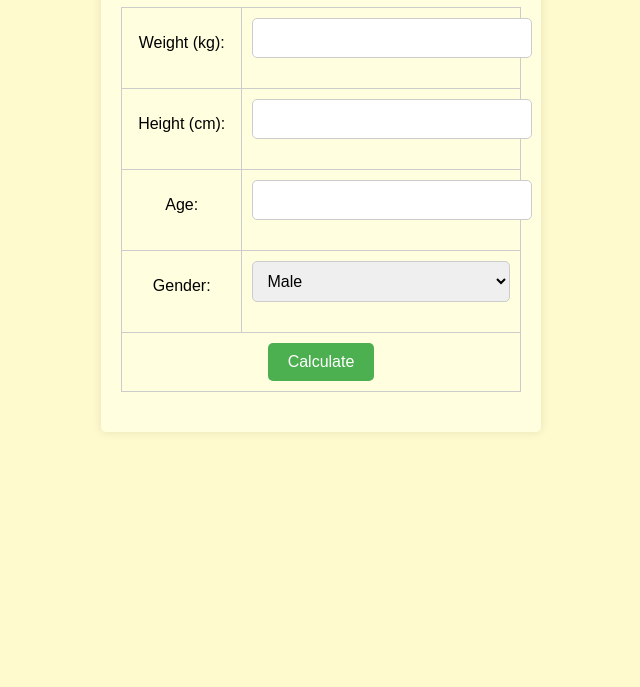
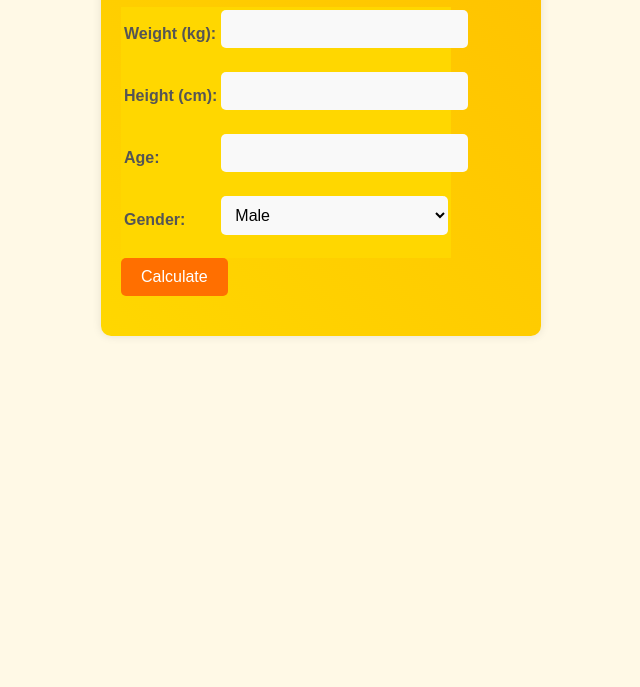
Before and after one commit to liangyu0415/liangyu0415.github.io, a plain HTML site: page 表單.html in a window 1280 px wide. Shown: the part 113-800 px from the top of the page, without its empty margins (319-959 px from the left). Drawn offline with Linux system fonts and the light colour scheme.

Commit message:
Add files via upload

```diff
--- a/表單.html
+++ b/表單.html
@@ -5,7 +5,7 @@
   <style>
     body {
       font-family: Arial, sans-serif;
-      background-color: #fffacd; /* Light Yellow */
+      background-color: #fff9e6;
       margin: 0;
       padding: 20px;
     }
@@ -17,29 +17,32 @@
     .container {
       max-width: 400px;
       margin: 0 auto;
-      background-color: #ffffe0; /* Pale Yellow */
+      background: linear-gradient(45deg, #ffd700, #ffc100);
       padding: 20px;
-      border-radius: 5px;
+      border-radius: 10px;
       box-shadow: 0 0 10px rgba(0, 0, 0, 0.1);
     }
 
     label {
       display: block;
       margin-bottom: 10px;
+      font-weight: bold;
+      color: #555;
     }
 
     input[type="number"],
     select {
       width: 100%;
       padding: 10px;
-      border: 1px solid #ccc;
+      border: none;
       border-radius: 5px;
       font-size: 16px;
       margin-bottom: 20px;
+      background-color: #f9f9f9;
     }
 
     button {
-      background-color: #4CAF50;
+      background-color: #ff6f00;
       color: #ffffff;
       padding: 10px 20px;
       border: none;
@@ -50,35 +53,23 @@
     }
 
     button:hover {
-      background-color: #45a049;
+      background-color: #ff8124;
     }
 
     #result {
       text-align: center;
       font-size: 20px;
       margin-top: 20px;
-    }
-
-    table {
-      width: 100%;
-      border-collapse: collapse;
-    }
-
-    th, td {
-      padding: 10px;
-      border: 1px solid #ccc;
-      text-align: center;
+      color: #ff6f00;
     }
   </style>
   <script>
     function calculateBMR() {
-      // Get input values
       var weight = parseFloat(document.getElementById("weight").value);
       var height = parseFloat(document.getElementById("height").value);
       var age = parseInt(document.getElementById("age").value);
       var gender = document.getElementById("gender").value;
 
-      // Calculate BMR
       var bmr;
       if (gender === "male") {
         bmr = 10 * weight + 6.25 * height - 5 * age + 5;
@@ -86,15 +77,13 @@
         bmr = 10 * weight + 6.25 * height - 5 * age - 161;
       }
 
-      // Display result
+      console.log("Weight:", weight);
+      console.log("Height:", height);
+      console.log("Age:", age);
+      console.log("Gender:", gender);
+      console.log("BMR:", bmr);
+
       document.getElementById("result").innerHTML = "Your BMR is: " + bmr.toFixed(2);
-
-      // Output result to console
-      console.log("Weight (kg): " + weight);
-      console.log("Height (cm): " + height);
-      console.log("Age: " + age);
-      console.log("Gender: " + gender);
-      console.log("BMR: " + bmr.toFixed(2));
     }
   </script>
 </head>
@@ -102,36 +91,31 @@
   <div class="container">
     <h1>BMR Calculator</h1>
     <form>
-      <table>
+      <table style="background-color: #ffd700;">
         <tr>
           <td><label for="weight">Weight (kg):</label></td>
-          <td><input type="number" id="weight" required></td>
+          <td><input type="number" id="weight" required style="border: none;"></td>
         </tr>
         <tr>
           <td><label for="height">Height (cm):</label></td>
-  <td><input type="number" id="height" required></td>
+          <td><input type="number" id="height" required style="border: none;"></td>
         </tr>
         <tr>
           <td><label for="age">Age:</label></td>
-  <td><input type="number" id="age" required></td>
+          <td><input type="number" id="age" required style="border: none;"></td>
         </tr>
         <tr>
                     <td><label for="gender">Gender:</label></td>
           <td>
-    <select id="gender">
+            <select id="gender" style="border: none;">
               <option value="male">Male</option>
               <option value="female">Female</option>
             </select>
           </td>
         </tr>
-<tr>
-  <td colspan="2">
+      </table>
       <button type="button" onclick="calculateBMR()">Calculate</button>
-  </td>
-</tr>
-</table>
     </form>
-
     <div id="result"></div>
   </div>
 </body>
```
Lines whose indentation alone changed are shown as unchanged.
